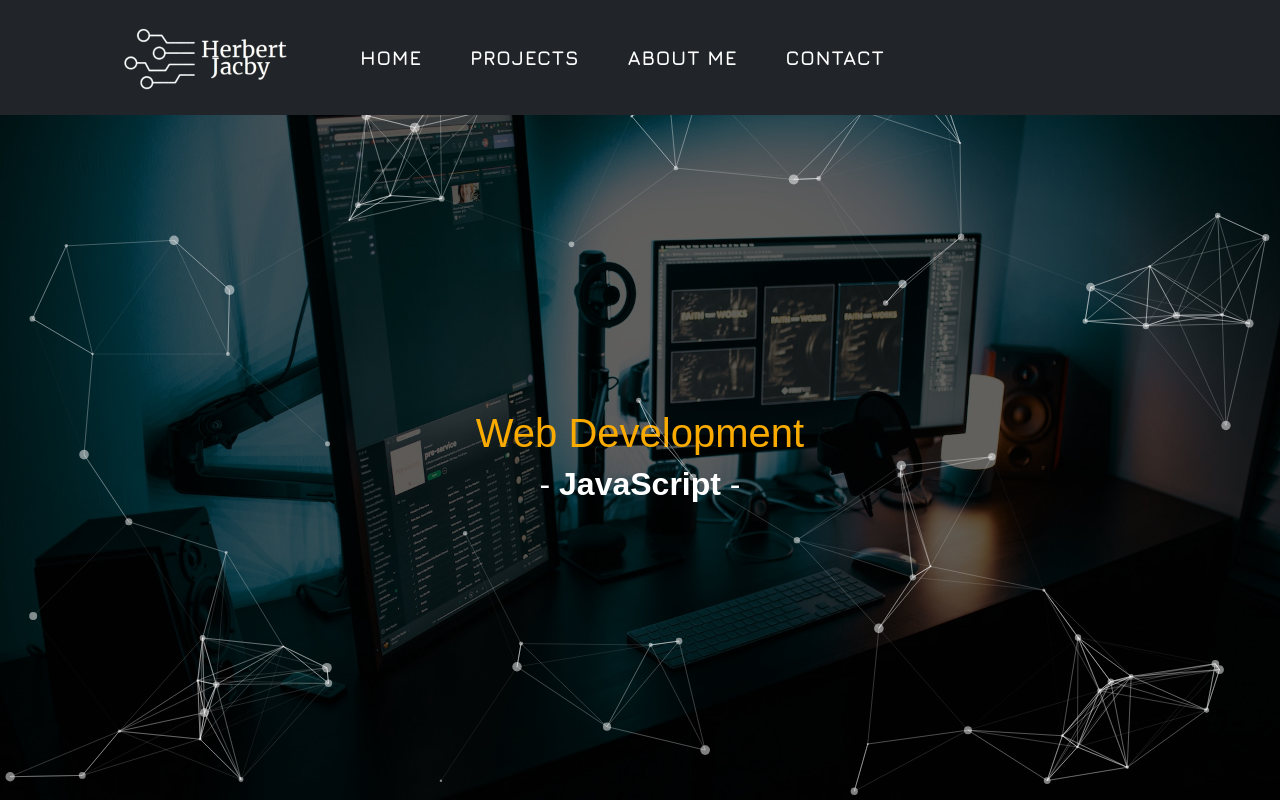
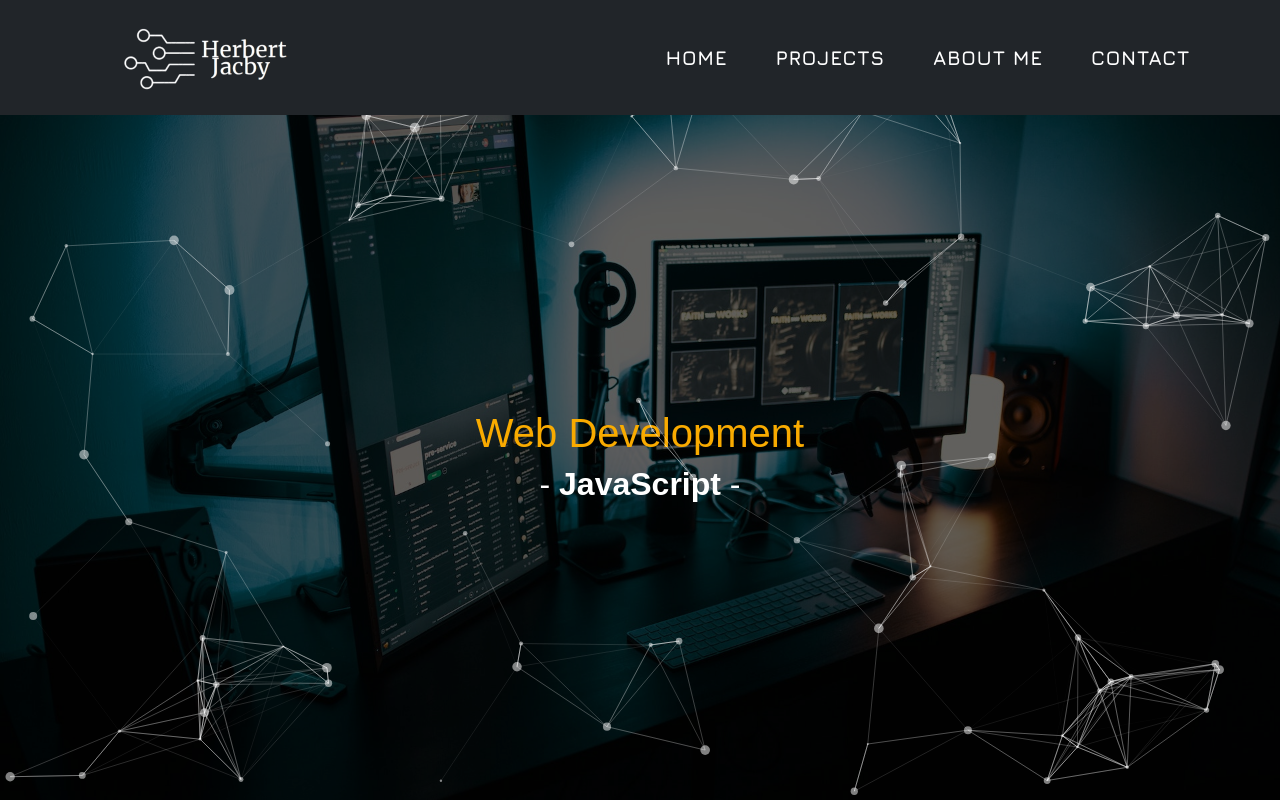
Before and after one commit to HerbertCJ/portfolio-react, a React (Create React App) app: page / in a window 1280 px wide. Shown: the top 800 px of the page. Built offline with nearby package versions, Linux system fonts and the light colour scheme.

Commit message:
update nav

```diff
--- a/src/components/Navbar.js
+++ b/src/components/Navbar.js
@@ -15,7 +15,7 @@ function MyNavbar() {
           </Navbar.Brand>
           <Navbar.Toggle aria-controls="responsive-navbar-nav" />
           <Navbar.Collapse id="responsive-navbar-nav">
-            <Nav className="me-auto actived" >
+            <Nav className="me-auto actived justify-content-end" style={{width:'100%'}} >
               <Nav.Link href='#home' className='nav-link' eventKey="1">home</Nav.Link>
               <Nav.Link href='#projects' className='nav-link' eventKey="2" >projects</Nav.Link>
               <Nav.Link href='#aboutme' className='nav-link' eventKey="3" >about me</Nav.Link>
--- a/src/index.css
+++ b/src/index.css
@@ -48,7 +48,7 @@
   cursor: pointer;
   color: var(--primary-clr);
   margin-left: 2rem;
-  padding: 0.625rem;
+
 }
 
 .navbar-toggler {
```
